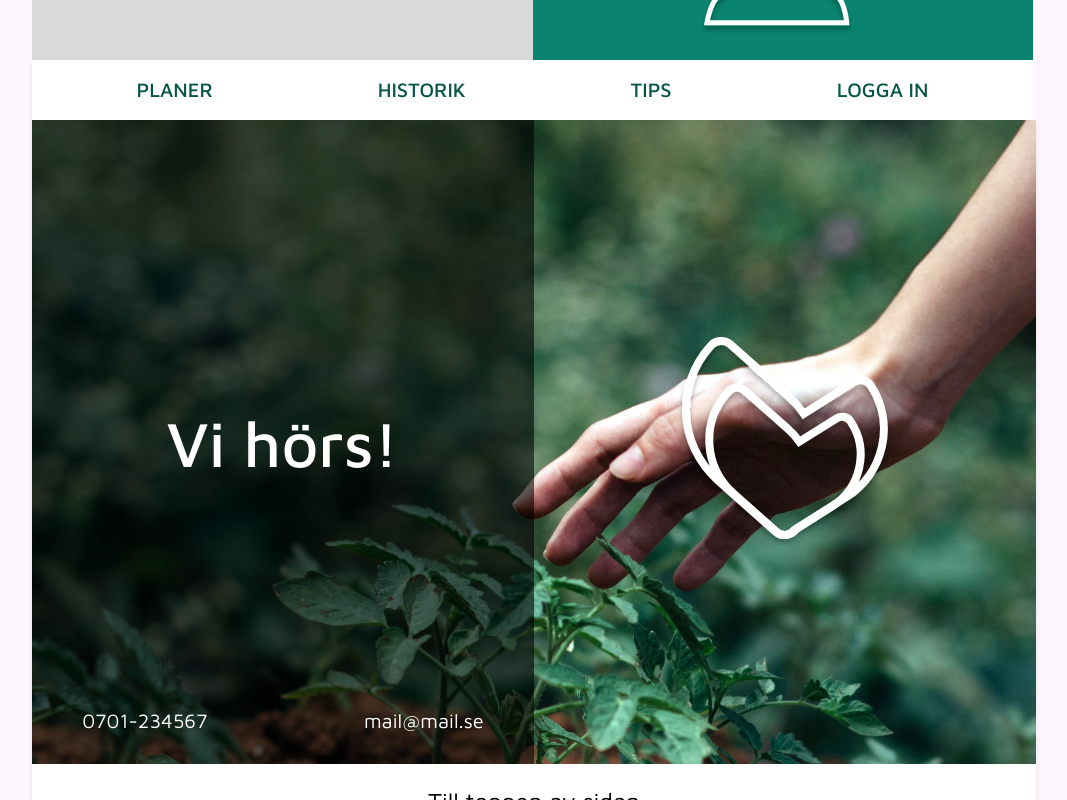
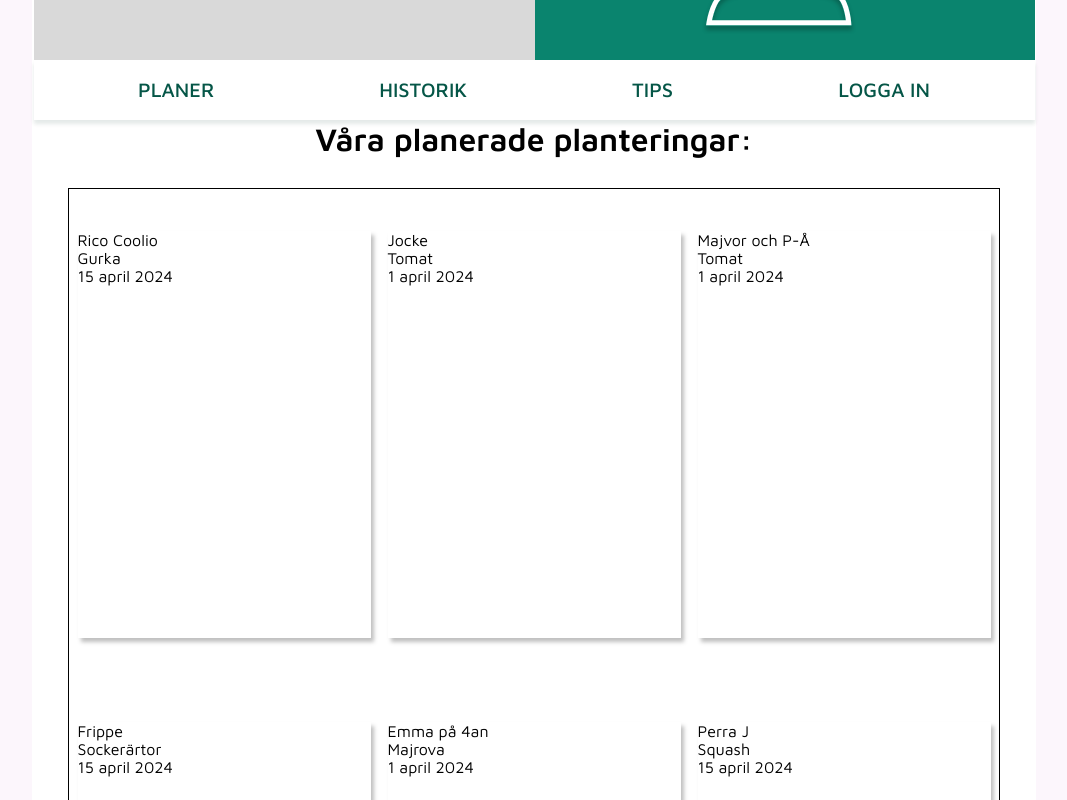
Before and after one commit to CarinWood/Planthood, a React (Vite) app: page / in a window 1280 px wide. Shown: the part 480-1280 px from the top of the page, without its empty margins (106-1173 px from the left). Built offline with nearby package versions, Linux system fonts and the light colour scheme.

Commit message:
started on plantations and card section

```diff
--- a/src/App.css
+++ b/src/App.css
@@ -2,4 +2,8 @@
     width: 1004px;
     height: auto;
     background-color: white;
+    display: flex;
+    flex-direction: column;
+    align-items: center;
+    justify-content: flex-start;
 }
--- a/src/App.jsx
+++ b/src/App.jsx
@@ -2,6 +2,7 @@ import './App.css'
 import { Footer } from './components/footer/Footer'
 import { Hero } from './components/hero/Hero'
 import { Navbar } from './components/navbar/Navbar'
+import { Plantations } from './plantations/Plantations'
 
 function App() {
 
@@ -9,6 +10,7 @@ function App() {
     <div className='app'>
       <Hero/>
       <Navbar/>
+      <Plantations/>
       <Footer/>
 
     </div>
--- /dev/null
+++ b/src/components/card/Card.jsx
@@ -0,0 +1,13 @@
+import './card.css'
+
+// eslint-disable-next-line react/prop-types
+export const Card = ({name, title, date}) => {
+  return (
+    <div className='card'>
+        <p>{name}</p>
+        <p>{title}</p>
+        <p>{date}</p>
+
+    </div>
+  )
+}
--- /dev/null
+++ b/src/components/card/card.css
@@ -0,0 +1,5 @@
+.card {
+    width: 293px;
+    height: 407px;
+    box-shadow: 3px 4px 4px 0 rgba(0, 0, 0, 0.25);
+}
--- /dev/null
+++ b/src/data/Plants.js
@@ -0,0 +1,38 @@
+export const Plants = [
+    {
+        id: 1,
+        title: "Gurka",
+        name: "Rico Coolio",
+        date: "15 april 2024",
+    },
+    {
+        id: 2,
+        title: "Tomat",
+        name: "Jocke",
+        date: "1 april 2024",
+    },
+    {
+        id: 3,
+        title: "Tomat",
+        name: "Majvor och P-Å",
+        date: "1 april 2024",
+    },
+    {
+        id: 4,
+        title: "Sockerärtor",
+        name: "Frippe",
+        date: "15 april 2024",
+    },
+    {
+        id: 5,
+        title: "Majrova",
+        name: "Emma på 4an",
+        date: "1 april 2024",
+    },
+    {
+        id: 6,
+        title: "Squash",
+        name: "Perra J",
+        date: "15 april 2024",
+    },
+]
--- /dev/null
+++ b/src/plantations/Plantations.jsx
@@ -0,0 +1,17 @@
+import { Card } from '../components/card/Card'
+import { Plants } from '../data/Plants'
+import './plantations.css'
+
+export const Plantations = () => {
+  return (
+    <div className="plantations">
+        <p className='headline'>Våra planerade planteringar:</p>
+        <div className='plant-grid'>
+        {Plants.map((item) => {
+            return <Card {...item} key={item.id}/>
+        })}
+        </div>
+
+    </div>
+  )
+}
--- /dev/null
+++ b/src/plantations/plantations.css
@@ -0,0 +1,27 @@
+.plantations {
+    width: 932px;
+    height: 1052px;
+    display: flex;
+    flex-direction: column;
+    justify-content: flex-start;
+    align-items: center;
+}
+
+.headline {
+    font-size: 32px;
+    font-weight: 600;
+    line-height: 38.4px;
+    text-align: center;
+    margin-bottom: 30px;
+}
+
+.plant-grid {
+    border: 1px solid black;
+    width: 932px;
+    height: 100%;
+    display: flex;
+    flex-wrap: wrap;
+    justify-content: space-around;
+    align-items: center;
+
+}
```
Also changed, not shown: src/assets/images/squash.avif (added).
